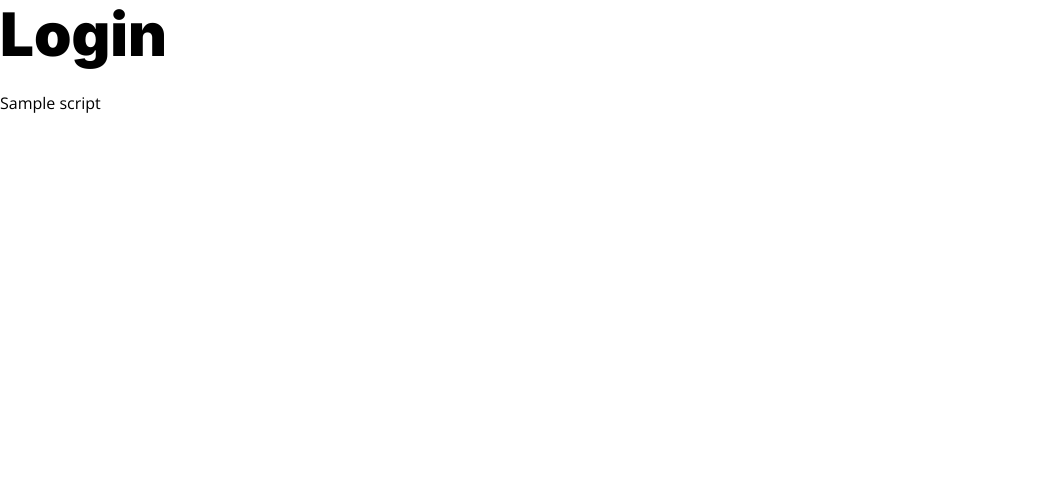
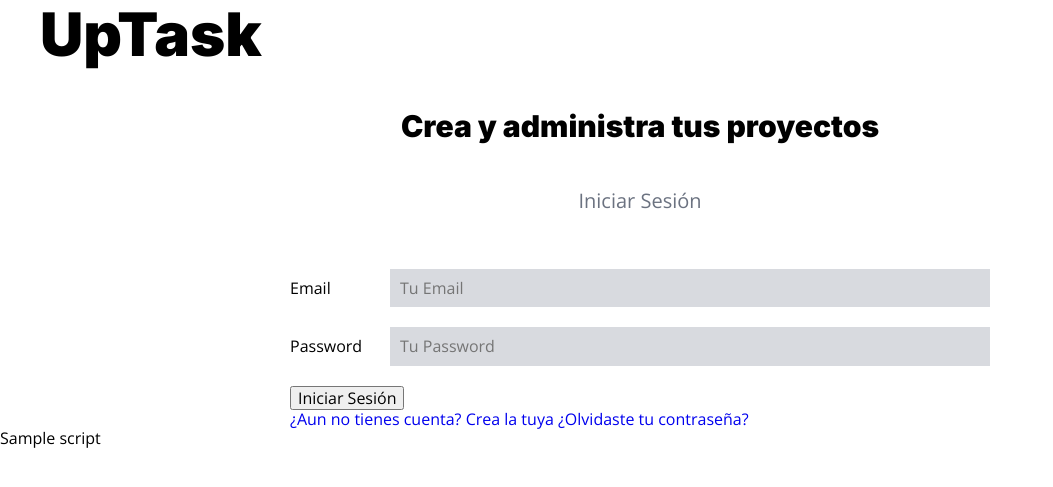
Before and after one commit to nicoconti1901/uptask, a PHP site: template views/auth/login.php in a window 1280 px wide. Shown: the top 487 px of the page, without its empty margins (0-1053 px from the left). Run offline with PHP 8.4, Linux system fonts and the light colour scheme; the template is opened without the code that fills it: most values are stand-ins (such as "Sample title", 1, 10 or a date in 2020).

Commit message:
formulario base de login terminado

```diff
--- a/src/scss/app.scss
+++ b/src/scss/app.scss
@@ -1 +1,2 @@
 @use 'base';
+@use 'componentes';
--- a/src/scss/base/_tipografia.scss
+++ b/src/scss/base/_tipografia.scss
@@ -1,8 +1,10 @@
-@use 'variables' as v;
+@use "variables" as v;
 
-h1, h2, h3 {
+h1,
+h2,
+h3 {
   font-family: v.$fuente_headings;
-    margin: 0 0 calc(v.$separacion / 2) 0 ;
+  margin: 0 0 calc(v.$separacion / 2) 0;
   font-weight: 900;
 }
 h1 {
@@ -19,3 +21,13 @@ p {
   color: v.$gris;
   line-height: 1.8;
 }
+.tagline {
+  font-family: v.$fuente_headings;
+  font-weight: 900;
+  color: v.$negro;
+  font-size: 3rem;
+  text-align: center;
+}
+.descripcion-pagina {
+  text-align: center;
+}
--- /dev/null
+++ b/src/scss/componentes/_formulario.scss
@@ -0,0 +1,22 @@
+@use "base/variables" as v;
+@use "base/mixins" as m;
+
+.formulario {
+  margin-top: 5rem;
+  .campo {
+    display: flex;
+    align-items: center;
+    margin-bottom: 2rem;
+
+    label {
+      flex: 0 0 10rem;
+    }
+
+    input {
+      flex: 1;
+      padding: 1rem;
+      border: none;
+      background-color: lighten(v.$gris, 40%);
+    }
+  }
+}
--- /dev/null
+++ b/src/scss/componentes/_index.scss
@@ -0,0 +1 @@
+@forward 'formulario';
--- a/views/auth/login.php
+++ b/views/auth/login.php
@@ -1 +1,26 @@
-<h1>Login</h1>
+<div class="contenedor">
+    <h1>UpTask</h1>
+    <p class="tagline">Crea y administra tus proyectos</p>
+
+    <div class="contenedor-sm">
+        <p class="descripcion-pagina">Iniciar Sesión</p>
+
+        <form class="formulario" action="/" method="POST">
+            <div class="campo">
+                <label for="email">Email</label>
+                <input type="email" name="email" id="email" placeholder="Tu Email">
+            </div>
+            <div class="campo">
+                <label for="password">Password</label>
+                <input type="password" name="password" id="password" placeholder="Tu Password">
+            </div>
+
+            <input type="submit" class="boton" value="Iniciar Sesión">
+        </form>
+        <div class="acciones">
+            <a href="/crear-cuenta">¿Aun no tienes cuenta? Crea la tuya</a>
+            <a href="/olvide-password">¿Olvidaste tu contraseña?</a>
+        </div>
+    </div><!-- .contenedor-sm -->
+
+</div>
```
Also changed, not shown: public/build/css/app.css, 1 other file. Lines whose indentation alone changed are shown as unchanged.
